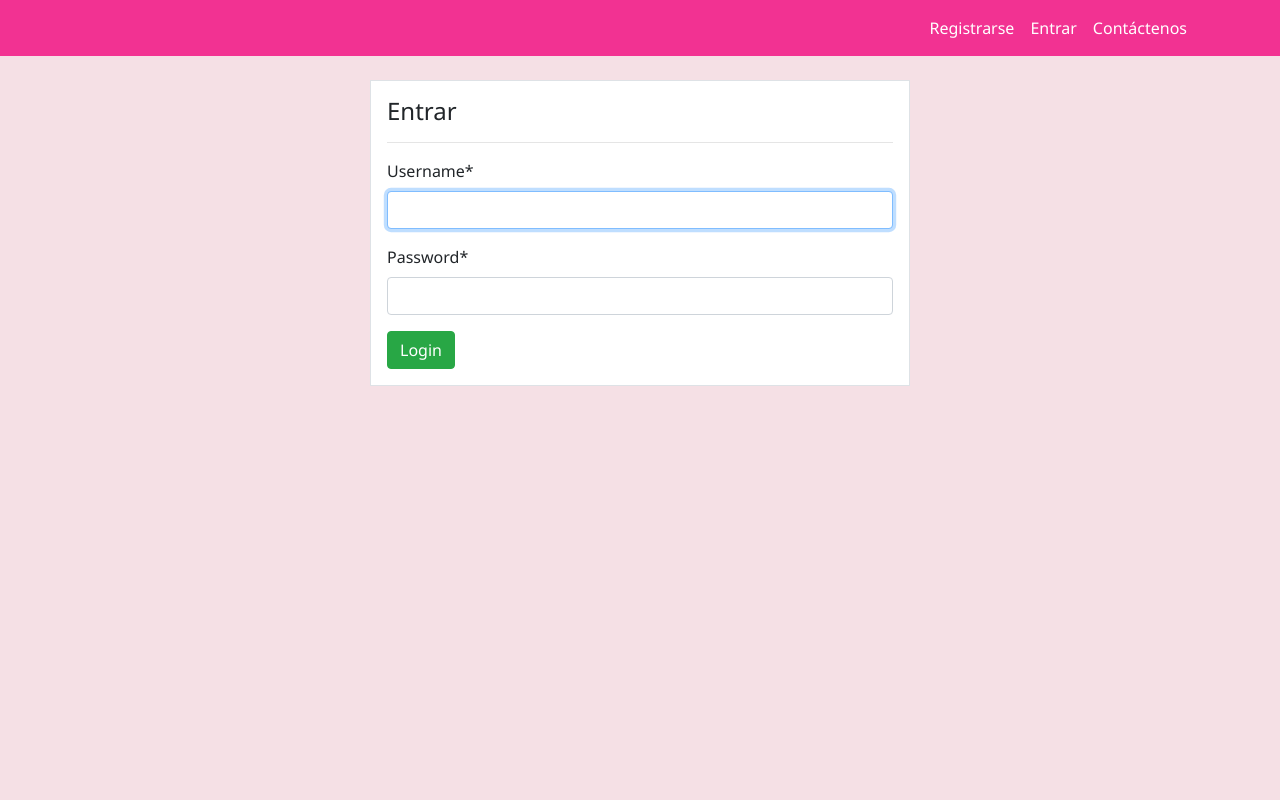
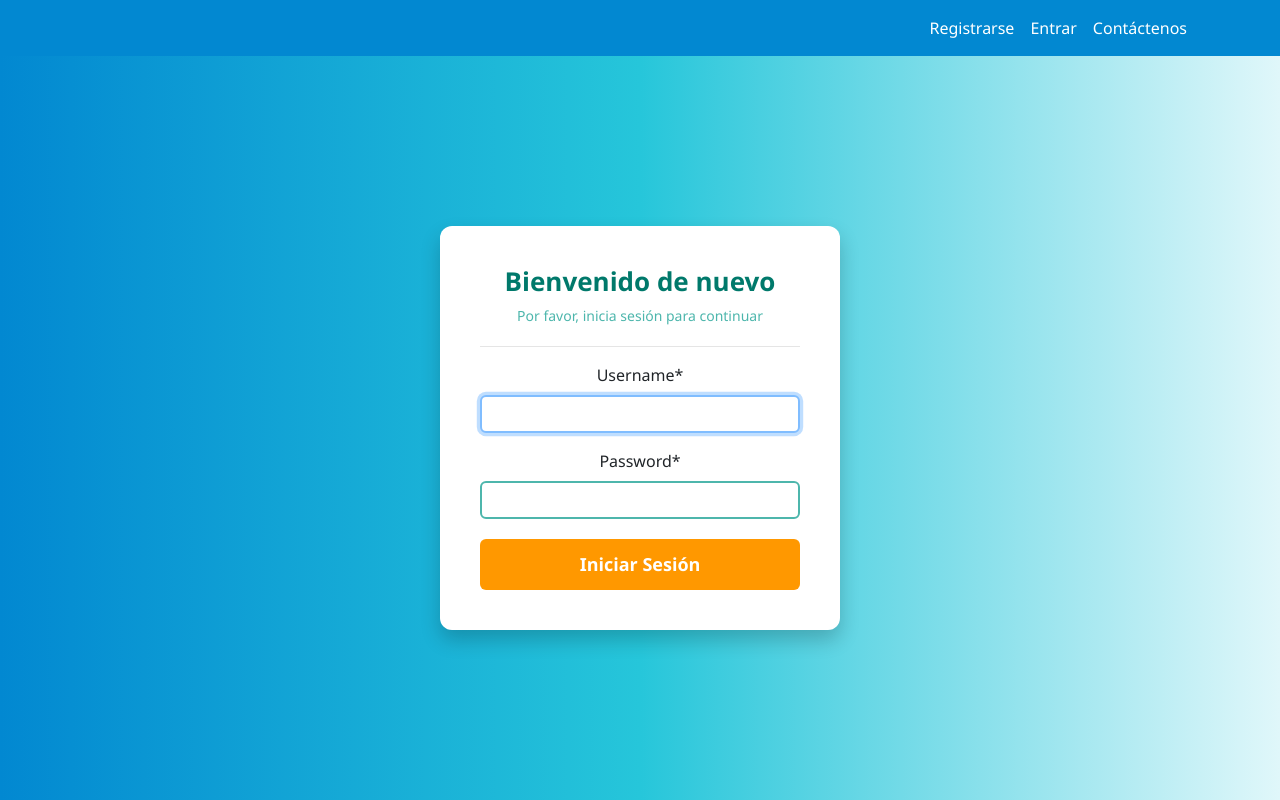
Before and after one commit to MainRDSniper09/Hotel_Overlook, a Django app: page /login/ in a window 1280 px wide. Run offline with Django 3.2, Linux system fonts and the light colour scheme; some libraries are stand-ins or nearby versions.

Commit message:
Arreglo de diseño

```diff
--- a/static/style.css
+++ b/static/style.css
@@ -1,12 +1,12 @@
-/* Estilos generales */
+/* 🎨 Estilos generales - Colores de Playa */
 body {
-    background-color: #f5e0e5 !important;
+    background-color: #e0f7fa !important; /* Azul celeste claro */
     font-family: "Segoe UI", Tahoma, Geneva, Verdana, sans-serif;
 }
 
-/* Estilos de la barra de navegación */
+/* 🌊 Barra de navegación */
 .navbar {
-    background-color: #f23292 !important;
+    background-color: #0288d1 !important; /* Azul océano */
 }
 
 .navbar .nav-link, .navbar .navbar-brand {
@@ -107,3 +109,200 @@ body {
 .my-card:hover {
     transform: scale(1.05);
 }
+
+/* 🌊 Fondo del Login (ocupa toda la pantalla excepto el navbar) */
+.login-wrapper {
+    position: fixed; /* Fija el fondo en la pantalla */
+    top: 56px; /* Ajusta según la altura del navbar */
+    left: 0;
+    width: 100vw; /* Ocupa todo el ancho */
+    height: calc(100vh - 56px); /* Resta la altura del navbar */
+    display: flex;
+    justify-content: center;
+    align-items: center;
+    background: linear-gradient(to right, #0288d1, #26c6da, #e0f7fa); /* Degradado de playa */
+}
+
+/* 🏝️ Tarjeta de Login */
+.login-card {
+    background-color: white;
+    padding: 40px;
+    border-radius: 12px;
+    box-shadow: 0px 10px 20px rgba(0, 0, 0, 0.2);
+    width: 100%;
+    max-width: 400px;
+    text-align: center;
+    animation: fadeIn 1s ease-in-out;
+}
+
+/* 🌞 Títulos */
+.login-title {
+    font-size: 26px;
+    font-weight: bold;
+    color: #00796b;
+}
+
+.login-subtitle {
+    color: #4db6ac;
+    font-size: 14px;
+    margin-bottom: 20px;
+}
+
+/* ✨ Botón de Login */
+.login-button-wrapper {
+    margin-top: 20px;
+}
+
+.btn-login {
+    background-color: #ff9800; /* Naranja Sol */
+    color: white;
+    font-size: 18px;
+    font-weight: bold;
+    padding: 12px 20px;
+    border: none;
+    border-radius: 6px;
+    width: 100%;
+    cursor: pointer;
+    transition: 0.3s;
+}
+
+.btn-login:hover {
+    background-color: #e65100;
+    transform: scale(1.05);
+}
+
+/* 📩 Inputs */
+.form-group input {
+    border: 2px solid #4db6ac;
+    border-radius: 6px;
+    padding: 10px;
+    font-size: 16px;
+    width: 100%;
+}
+
+/* 🎭 Animaciones */
+@keyframes fadeIn {
+    from {
+        opacity: 0;
+        transform: translateY(-20px);
+    }
+    to {
+        opacity: 1;
+        transform: translateY(0);
+    }
+}
+
+/* 🌊 Fondo del Logout */
+.logout-wrapper {
+    position: fixed;
+    top: 56px; /* Ajusta según la altura del navbar */
+    left: 0;
+    width: 100vw;
+    height: calc(100vh - 56px);
+    display: flex;
+    justify-content: center;
+    align-items: center;
+    background: linear-gradient(to right, #ff6f61, #ffcc67, #fff3e0); /* Colores cálidos */
+}
+
+/* 🎨 Tarjeta de Logout */
+.logout-card {
+    background-color: white;
+    padding: 40px;
+    border-radius: 12px;
+    box-shadow: 0px 10px 20px rgba(0, 0, 0, 0.2);
+    width: 100%;
+    max-width: 400px;
+    text-align: center;
+    animation: fadeIn 1s ease-in-out;
+}
+
+/* 🌊 Fondo de Registro */
+.register-wrapper {
+    position: fixed;
+    top: 56px; /* Ajuste según el navbar */
+    left: 0;
+    width: 100vw;
+    height: calc(100vh - 56px);
+    display: flex;
+    justify-content: center;
+    align-items: center;
+    background: linear-gradient(to right, #00c6ff, #0072ff); /* Azul degradado */
+}
+
+/* 🎨 Tarjeta de Registro */
+.register-card {
+    background-color: white;
+    padding: 40px;
+    border-radius: 12px;
+    box-shadow: 0px 10px 20px rgba(0, 0, 0, 0.2);
+    width: 100%;
+    max-width: 400px;
+    text-align: center;
+    animation: fadeIn 1s ease-in-out;
+}
+
+/* ✨ Subtítulo */
+.register-subtitle {
+    color: #555;
+    font-size: 16px;
+    margin-bottom: 15px;
+}
+
+/* 🔘 Botón más atractivo */
+.register-card .btn-primary {
+    background-color: #0072ff;
+    border: none;
+    transition: background 0.3s ease-in-out;
+}
+
+.register-card .btn-primary:hover {
+    background-color: #0057cc;
+}
+
+/* 🌴 Fondo Contacto */
+.contact-wrapper {
+    position: fixed;
+    top: 56px; /* Ajuste según el navbar */
+    left: 0;
+    width: 100vw;
+    height: calc(100vh - 56px);
+    display: flex;
+    justify-content: center;
+    align-items: center;
+    background: linear-gradient(to right, #ff9a9e, #fad0c4); /* Degradado rosado estilo playa */
+}
+
+/* 📬 Tarjeta de Contacto */
+.contact-card {
+    background-color: white;
+    padding: 40px;
+    border-radius: 12px;
+    box-shadow: 0px 10px 20px rgba(0, 0, 0, 0.2);
+    width: 100%;
+    max-width: 450px;
+    text-align: center;
+    animation: fadeIn 1s ease-in-out;
+}
+
+/* ✨ Subtítulo */
+.contact-subtitle {
+    color: #555;
+    font-size: 16px;
+    margin-bottom: 15px;
+}
+
+/* 🔘 Botón más atractivo */
+.contact-card .submit-button-wrapper input {
+    background-color: #ff4b5c;
+    border: none;
+    color: white;
+    text-transform: uppercase;
+    padding: 10px 50px;
+    border-radius: 5px;
+    transition: background 0.3s ease-in-out;
+}
+
+.contact-card .submit-button-wrapper input:hover {
+    background-color: #d93044;
+}
--- a/templates/user/login.html
+++ b/templates/user/login.html
@@ -1,21 +1,22 @@
 {% extends 'partials/base.html' %}
-{% block title %}Entrar{% endblock %}
+{% block title %}Iniciar Sesión{% endblock %}
 {% load crispy_forms_tags %}
 
 {% block content %}
-<div class="row my-4">
-    <div class="col-md-6 offset-md-3">
-        <div class="border p-3 bg-white">
-            <h4>Entrar</h4>
-            <hr>
-            <form method="POST">
-                {% csrf_token %}
+<div class="login-wrapper">
+    <div class="login-card">
+        <h2 class="login-title">Bienvenido de nuevo</h2>
+        <p class="login-subtitle">Por favor, inicia sesión para continuar</p>
+        <hr>
+        <form method="POST">
+            {% csrf_token %}
+            <div class="form-group">
                 {{ form|crispy }}
-                <input class="btn btn-success" type="submit" value="Login">
-            </form>
-        </div>
+            </div>
+            <div class="login-button-wrapper">
+                <input class="btn-login" type="submit" value="Iniciar Sesión">
+            </div>
+        </form>
     </div>
 </div>
-
-
 {% endblock %}
```
Also changed, not shown: other parts of static/style.css (+18 -16 lines), templates/contact_us/contact_us.html (+5 -11 lines), templates/user/logout.html (+8 -11 lines), templates/user/register.html (+11 -13 lines).
